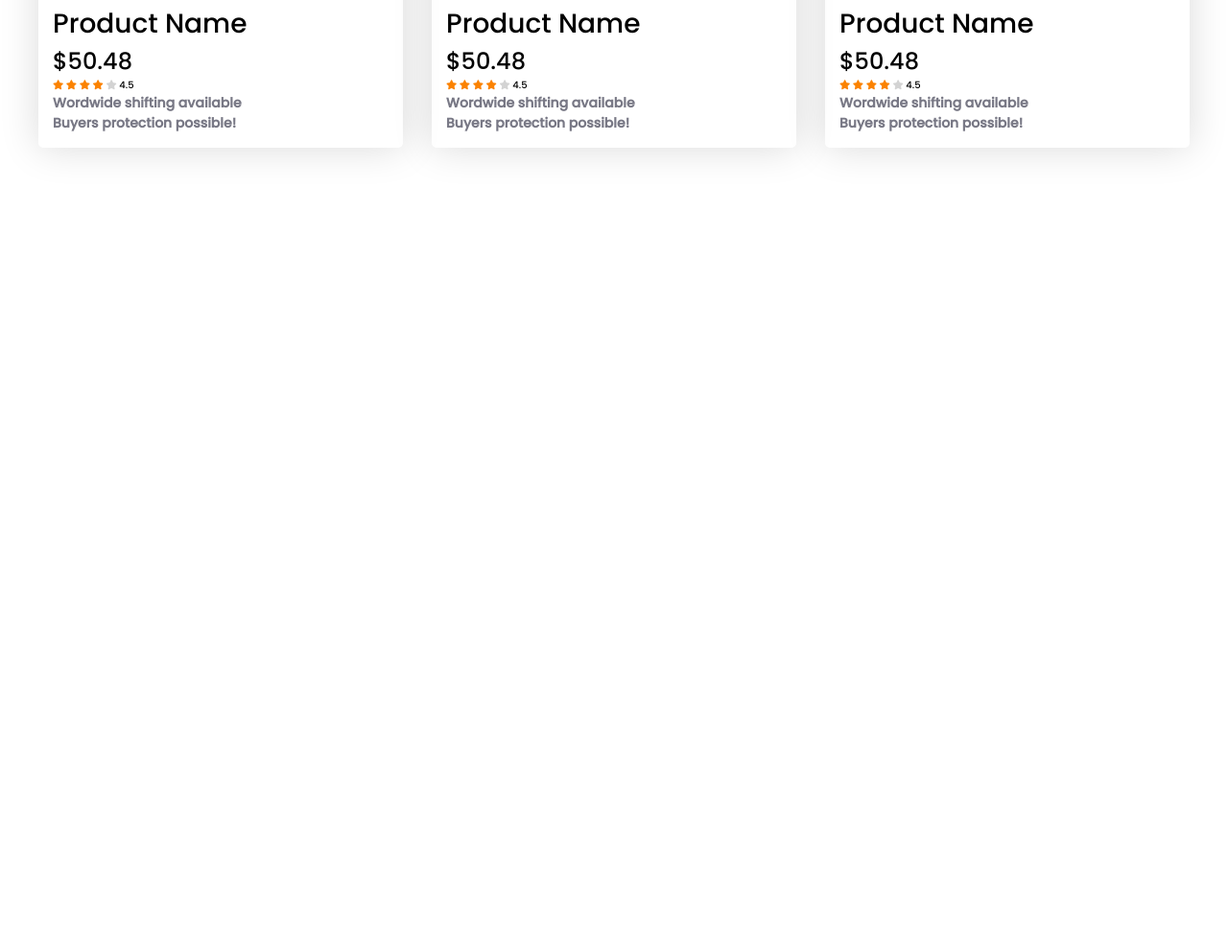
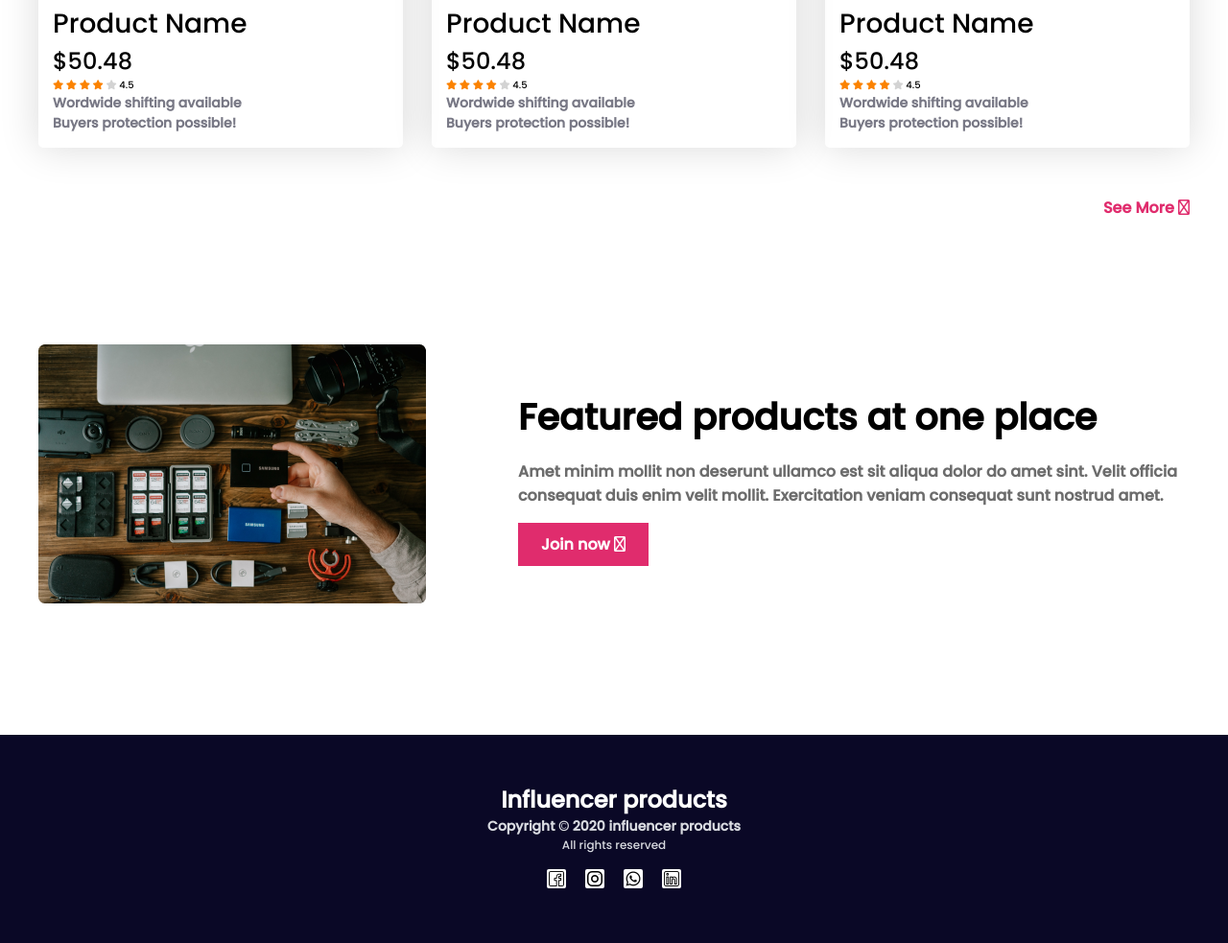
Before and after one commit to jubaerahmedtamim/influencer-gear-practice, a plain HTML site: page index.html in a window 1280 px wide. Shown: the part 2367-3350 px from the top of the page at 96% size. Before the commit the page ends 2651 px from the top, so only its background shows below. Drawn offline with Linux system fonts and the light colour scheme.

Commit message:
footer added

```diff
--- a/index.html
+++ b/index.html
@@ -211,8 +211,44 @@
                         </div>
                     </div>
                 </div>
+                <div class="see-more-btn">
+                    <a href="">See More <i class="fa fa-regular fa-arrow-right"></i></a>
+                </div>
+            </div>
+        </section>
+        <section>
+            <div class="container">
+                <div class="features">
+                    <div>
+                        <img src="images/gear.png" alt="">
+                    </div>
+                    <div>
+                        <h2 class="title">Featured products at one place</h2>
+                        <p class="desc">Amet minim mollit non deserunt ullamco est sit aliqua dolor do amet sint. Velit officia consequat duis enim velit mollit. Exercitation veniam consequat sunt nostrud amet.</p>
+                        <button class="primary-btn join-btn">Join now <i class="fa fa-regular fa-arrow-right"></i> </button>
+                    </div>
+                </div>
+
             </div>
         </section>
     </main>
+    <!-- footer starts here -->
+    <footer>
+        <div class="footer">
+            <h3 class="footer-title">Influencer products</h3>
+            <p class="footer-desc">Copyright © 2020  influencer products</p>
+            <p class="copyright-info">All rights reserved</p>
+            <div>
+                <a href=""><img src="icons/facebook.png" alt=""></a>
+
+                <a href=""><img src="icons/instagram.png" alt=""></a>
+
+                <a href=""><img src="icons/whatsapp.png" alt=""></a>
+
+                <a href=""><img src="icons/linkedin.png" alt=""></a>
+
+            </div>
+        </div>
+    </footer>
 </body>
 </html>
--- a/styles/style.css
+++ b/styles/style.css
@@ -87,7 +87,8 @@ main {
     margin-bottom: 30px;
     text-align: center;
 }
-.products{
+
+.products {
     display: grid;
     grid-template-columns: repeat(3, 1fr);
     grid-gap: 30px;
@@ -127,8 +128,84 @@ main {
     color: lightgrey;
 }
 
-.product-desc{
+.product-desc {
     font-weight: 700;
     font-size: 14px;
     color: #787885;
 }
+
+.see-more-btn {
+    text-align: end;
+    margin-top: 50px;
+}
+
+.see-more-btn a {
+    text-decoration: none;
+    font-weight: 700;
+    font-size: 16px;
+    border: 0;
+    color: #E02C6D;
+}
+
+/* features area styles here */
+.features {
+    display: flex;
+    align-items: center;
+    justify-content: center;
+    gap: 96px;
+}
+
+.join-btn {
+    border-radius: 0;
+}
+
+.title {
+    font-weight: 700;
+    font-size: 38px;
+    margin-bottom: 16px;
+}
+
+.desc {
+    font-weight: 700;
+    font-size: 16px;
+    color: #6C6C6C;
+    margin-bottom: 16px;
+}
+
+/* footer styles here */
+.footer {
+    padding: 50px 0;
+    background-color: #0A0826;
+    color: white;
+    text-align: center;
+}
+
+.footer-title {
+    font-weight: 700;
+    font-size: 24px;
+}
+.footer > div{
+    display: flex;
+    align-items: center;
+    justify-content: center;
+    gap: 20px;
+}
+
+.footer a img {
+    background-color: #ffffff;
+    padding: 2px;
+    border-radius: 2px;
+}
+
+.footer-desc {
+    font-weight: 700;
+    font-size: 14px;
+    color: #D9DBE1;
+
+}
+.copyright-info{
+    font-size: 12px;
+    font-weight: 300;
+    color: #D9DBE1;
+    margin-bottom: 16px;
+}
```
Also changed, not shown: icons/facebook.png (added), icons/instagram.png (added), icons/linkedin.png (added), icons/whatsapp.png (added).
